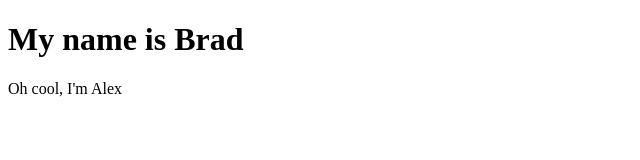
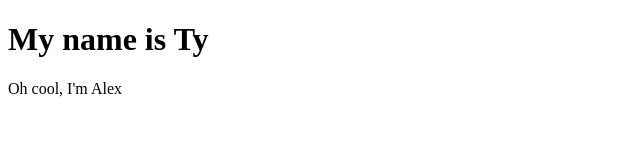
Before and after one commit to asmahler/walttext, a plain HTML site: page Brad.html in a window 1280 px wide. Shown: the full height of the page, 0-640 px from the left. Drawn offline with Linux system fonts and the light colour scheme.

Commit message:
new thing

```diff
--- a/Brad.html
+++ b/Brad.html
@@ -7,7 +7,7 @@
     <title>Brad</title>
 </head>
 <body>
-    <h1>My name is Brad</h1>
+    <h1>My name is Ty</h1>
     <p>Oh cool, I'm Alex</p>
 
 </body>
```
